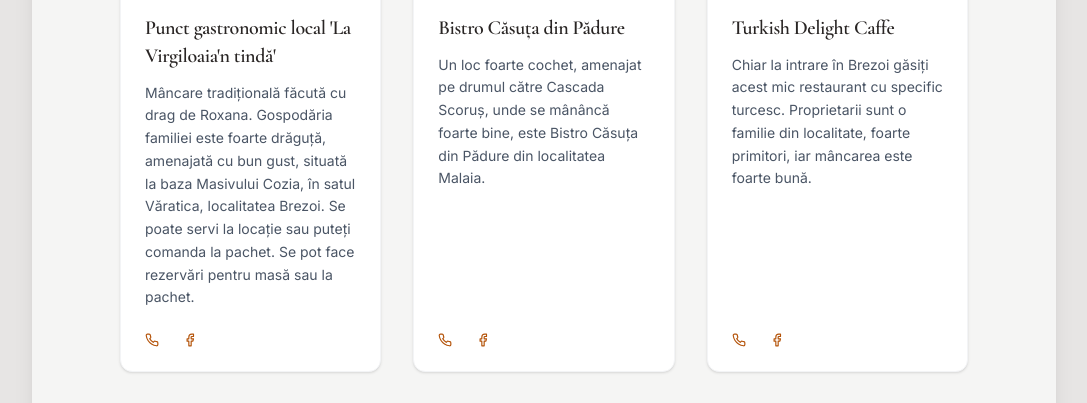
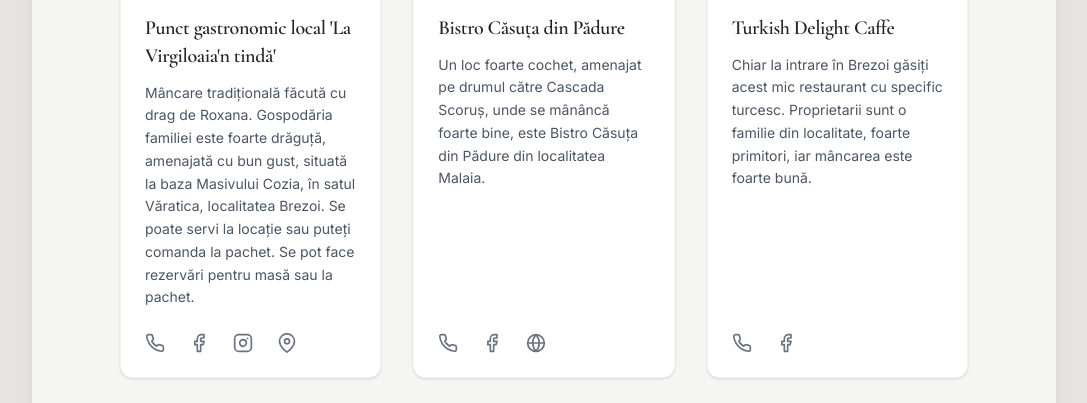
Before and after one commit to MariucaO/Camping_Next, a Next.js app: page / in a window 1280 px wide. Shown: the part 11391-11794 px from the top of the page, without its empty margins (96-1183 px from the left). Built offline with nearby package versions, Linux system fonts and the light colour scheme.

Commit message:
Done activities

```diff
--- a/components/activities/ActivityCard.jsx
+++ b/components/activities/ActivityCard.jsx
@@ -1,10 +1,11 @@
-import { FiPhone, FiInstagram, FiFacebook, FiGlobe } from "react-icons/fi";
+import { FiPhone, FiFacebook, FiInstagram, FiGlobe, FiMapPin } from "react-icons/fi";
 
 export default function ActivityCard({ item }) {
+  if (!item) return null;
+
   return (
-    <div className="bg-white p-6 rounded-xl border border-gray-100 shadow-sm flex flex-col">
-
-      {/* 1. Imaginea - Acum o adăugăm ca să apară! */}
+    <div className="bg-white p-6 rounded-xl border border-gray-100 shadow-sm flex flex-col h-full">
+      {/* 1. Imaginea */}
       {item.gallery && item.gallery[0] && (
         <div className="w-full h-48 mb-4 overflow-hidden rounded-lg">
           <img
@@ -15,34 +16,40 @@ export default function ActivityCard({ item }) {
         </div>
       )}
 
-      {/* 2. Titlul și descrierea */}
+      {/* 2. Titlu și Descriere */}
       <h3 className="text-xl font-semibold mb-3">{item.title}</h3>
-      <p className="text-gray-600 text-sm leading-relaxed mb-6">{item.description}</p>
+      <p className="text-gray-600 text-sm leading-relaxed mb-6 flex-grow">{item.description}</p>
 
-      {/* 3. Link-uri - Stil Footer */}
+      {/* 3. Link-uri - Toate în stilul Feather (Fi...) */}
       <div className="flex flex-wrap items-center gap-6 mt-auto">
 
         {item.links?.phone && item.links.phone !== "" && (
-          <a href={`tel:${item.links.phone}`} className="flex items-center gap-2 text-gray-500 hover:text-[var(--accent)] transition-colors text-sm">
-            <FiPhone className="text-[var(--accent)]" />
+          <a href={`tel:${item.links.phone}`} className="text-gray-500 hover:text-[var(--accent)] transition-colors">
+            <FiPhone size={20} strokeWidth={2} />
           </a>
         )}
 
         {item.links?.fb && item.links.fb !== "" && (
-          <a href={item.links.fb} target="_blank" rel="noopener noreferrer" className="flex items-center gap-2 text-gray-500 hover:text-[var(--accent)] transition-colors text-sm">
-            <FiFacebook className="text-[var(--accent)]" />
+          <a href={item.links.fb} target="_blank" rel="noopener noreferrer" className="text-gray-500 hover:text-[var(--accent)] transition-colors">
+            <FiFacebook size={20} strokeWidth={2} />
           </a>
         )}
 
         {item.links?.insta && item.links.insta !== "" && (
-          <a href={item.links.insta} target="_blank" rel="noopener noreferrer" className="flex items-center gap-2 text-gray-500 hover:text-[var(--accent)] transition-colors text-sm">
-            <FiInstagram className="text-[var(--accent)]" />
+          <a href={item.links.insta} target="_blank" rel="noopener noreferrer" className="text-gray-500 hover:text-[var(--accent)] transition-colors">
+            <FiInstagram size={20} strokeWidth={2} />
           </a>
         )}
 
         {item.links?.web && item.links.web !== "" && (
-          <a href={item.links.web} target="_blank" rel="noopener noreferrer" className="flex items-center gap-2 text-gray-500 hover:text-[var(--accent)] transition-colors text-sm">
-            <FiGlobe className="text-[var(--accent)]" />
+          <a href={item.links.web} target="_blank" rel="noopener noreferrer" className="text-gray-500 hover:text-[var(--accent)] transition-colors">
+            <FiGlobe size={20} strokeWidth={2} />
+          </a>
+        )}
+
+        {item.links?.map && item.links.map !== "" && (
+          <a href={item.links.map} target="_blank" rel="noopener noreferrer" className="text-gray-500 hover:text-[var(--accent)] transition-colors">
+            <FiMapPin size={20} strokeWidth={2} />
           </a>
         )}
       </div>
--- a/components/activities/data.js
+++ b/components/activities/data.js
@@ -1,27 +1,49 @@
 export const activitiesData = {
-  "Gastronomie": {
+  Gastronomie: {
     icon: "🍽️",
     items: [
       {
         title: "Punct gastronomic local 'La Virgiloaia'n tindă'",
-        description: "Mâncare tradițională făcută cu drag de Roxana. Gospodăria familiei este foarte drăguță, amenajată cu bun gust, situată la baza Masivului Cozia, în satul Văratica, localitatea Brezoi. Se poate servi la locație sau puteți comanda la pachet. Se pot face rezervări pentru masă sau la pachet.",
+        description:
+          "Mâncare tradițională făcută cu drag de Roxana. Gospodăria familiei este foarte drăguță, amenajată cu bun gust, situată la baza Masivului Cozia, în satul Văratica, localitatea Brezoi. Se poate servi la locație sau puteți comanda la pachet. Se pot face rezervări pentru masă sau la pachet.",
         content: "",
         gallery: ["/food.jpg"],
-        links: { phone: "0755509434", fb: "https://www.facebook.com/lavirgiloaia", insta: "", web: "", map: "" },
+        links: {
+          phone: "0755509434",
+          fb: "https://www.facebook.com/p/La-Virgiloaian-Tind%C4%83-61560212213023/",
+          insta:
+            "https://www.instagram.com/la_virgiloaia_n_tinda?igsh=MXUydW50bDd3Y20xMw==",
+          web: "",
+          map: "https://maps.app.goo.gl/DwWjNNji2WdGUTLH6",
+        },
       },
       {
         title: "Bistro Căsuța din Pădure",
-        description: "Un loc foarte cochet, amenajat pe drumul către Cascada Scoruș, unde se mânâncă foarte bine, este Bistro Căsuța din Pădure din localitatea Malaia.",
+        description:
+          "Un loc foarte cochet, amenajat pe drumul către Cascada Scoruș, unde se mânâncă foarte bine, este Bistro Căsuța din Pădure din localitatea Malaia.",
         content: ".",
         gallery: ["/casuta_din_padure.jpg"],
-        links: { phone: "0745 129 570", fb: "https://www.facebook.com/CasutaDinPadureMalaia", insta: "", web: "", map: "" },
+        links: {
+          phone: "0745 129 570",
+          fb: "https://www.facebook.com/casutadinpaduremalaia/?locale=ro_RO",
+          insta: "",
+          web: "https://casuta-din-padure.ro/bistro/",
+          map: "",
+        },
       },
       {
         title: "Turkish Delight Caffe",
-        description: "Chiar la intrare în Brezoi găsiți acest mic restaurant cu specific turcesc. Proprietarii sunt o familie din localitate, foarte primitori, iar mâncarea este foarte bună.",
+        description:
+          "Chiar la intrare în Brezoi găsiți acest mic restaurant cu specific turcesc. Proprietarii sunt o familie din localitate, foarte primitori, iar mâncarea este foarte bună.",
         content: ".",
         gallery: ["/turkish_food.jpg"],
-        links: { phone: "0728 275 527", fb: "https://www.facebook.com/turkishdelightbrezoi", insta: "", web: "", map: "" },
+        links: {
+          phone: "0728 275 527",
+          fb: "https://www.facebook.com/p/Turkish-Delight-Caffe-61565990711752/",
+          insta: "",
+          web: "",
+          map: "",
+        },
       },
     ],
   },
@@ -29,46 +51,78 @@ export const activitiesData = {
     icon: "🚲",
     items: [
       {
+        title: "Echitație în natură",
+        description:
+          "Nedeea Vâlceană organizează excursii călare de 1-7 zile. Traseele sunt potrivite atât pentru începători, cât și pentru călăreți avansați. Experiența oferită de Nedeea Vâlceană este chiar unică, atât datorită celor 20 de cai liberi, blânzi și grijulii, cât și a peisajului superb, a mâncării delicioase și a cazării.",
+        content: "",
+        gallery: ["/horsebackriding.jpg"],
+        links: {
+          phone: "0744313135",
+          fb: "https://www.facebook.com/profile.php?id=61559682773629",
+          insta:
+            "https://www.instagram.com/nedeea_valceana?igsh=dng2Y2VvNGVweWI4",
+          web: "https://nedeea-valceana.ro/",
+          map: "",
+        },
+      },
+      {
         title: "Plimbări cu e-bicicletele",
-        description: "Descoperă Alpine Xplore pentru tururi eco-friendly. Se pot închiria biciclete electrice mountain bike, iar la cerere se organizează tururi ghidate. Ghidul este un tânăr localnic, carismatic și iubitor de aventură, iar experiența vă va plăcea cu siguranță.",
+        description:
+          "Descoperă Alpine Xplore pentru tururi eco-friendly. Se pot închiria biciclete electrice mountain bike, iar la cerere se organizează tururi ghidate. Ghidul este un tânăr localnic, carismatic și iubitor de aventură, iar experiența vă va plăcea cu siguranță.",
         content: "",
         gallery: ["/bicycles.jpg"],
-        links: { phone: "0745833567", fb: "https://www.facebook.com/AlpineXplore", insta: "https://www.instagram.com/alpinexplore", web: "https://alpinexplore.ro", map: "" },
+        links: {
+          phone: "0745 833 567",
+          fb: "https://www.facebook.com/BikuOfficial/",
+          insta: "",
+          web: "",
+          map: "",
+        },
       },
       {
         title: "Ghidaj montan",
-        description: "Trasee asistate către Masivul Cozia, Pietrele Doabrei, Muchia Delușelului sau Dealul Proienilor. Colaborăm cu ghizi locali calificați, care adaptează traseele pentru nevoile grupului.",
+        description:
+          "Trasee asistate către Masivul Cozia, Pietrele Doabrei, Muchia Delușelului sau Dealul Proienilor. Colaborăm cu ghizi locali calificați, care adaptează traseele pentru nevoile grupului.",
         content: "",
         gallery: ["/mountainlandscape1.jpg"],
-        links: { phone: "0730701781", fb: "https://www.facebook.com/salvamontbrezoi", insta: "", web: "", map: "" },
+        links: {
+          phone: "0730701781",
+          fb: "https://www.facebook.com/salvamontbrezoi",
+          insta: "",
+          web: "",
+          map: "",
+        },
       },
-      {
-        title: "Echitație în natură",
-        description: "Nedeea Vâlceană organizează excursii călare de 1-7 zile. Traseele sunt potrivite atât pentru începători, cât și pentru călăreți avansați. Experiența oferită de Nedeea Vâlceană este chiar unică, atât datorită celor 20 de cai liberi, blânzi și grijulii, cât și a peisajului superb, a mâncării delicioase și a cazării.",
-        content: "",
-        gallery: ["/horsebackriding.jpg"],
-        links: { phone: "0744313135", fb: "https://www.facebook.com/nedeeavalceana", insta: "https://www.instagram.com/nedeeavalceana", web: "https://nedeeavalceana.ro", map: "" },
-      },
+
       {
         title: "Drumeție spre Cascada Scoruș",
-        description: "Acesta este un traseu montan foarte accesibil, dar este nevoie de încălțăminte de munte. Urcarea are loc pe drum forestier și apoi pe potecă amenajată, pe marginea Pârâului Scoruș. La intrare pe traseu găsiți și Pensiunea Căsuța din Pădure, care are un bistro grozav.",
+        description:
+          "Acesta este un traseu montan foarte accesibil, dar este nevoie de încălțăminte de munte. Urcarea are loc pe drum forestier și apoi pe potecă amenajată, pe marginea Pârâului Scoruș. La intrare pe traseu găsiți și Pensiunea Căsuța din Pădure, care are un bistro grozav.",
         content: " ",
         gallery: ["/cascada_scorus.jpg"],
         links: { phone: "0744313135", fb: "", insta: "", web: "", map: "" },
       },
       {
         title: "Turn de escaladă",
-        description: "Acest turn de escaladă se află în localitatea Brezoi, în incinta spațiului cultural creat de Bikers for Humanity pentru copii. Turnul are diferite grade de dificultate și poate fi folosit la liber, de cei care au echipament sau în urma unei rezervări către Asociația Salvatorii Montani Brezoi, care oferă echipamente de cățărare și ajutor celor interesați.",
+        description:
+          "Acest turn de escaladă se află în localitatea Brezoi, în incinta spațiului cultural creat de Bikers for Humanity pentru copii. Turnul are diferite grade de dificultate și poate fi folosit la liber, de cei care au echipament sau în urma unei rezervări către Asociația Salvatorii Montani Brezoi, care oferă echipamente de cățărare și ajutor celor interesați.",
         content: "",
         gallery: ["/turn_catarari.jpg"],
-        links: { phone: "0730701781", fb: "https://www.facebook.com/salvamontbrezoi", insta: "", web: "", map: "" },
+        links: {
+          phone: "0730701781",
+          fb: "https://www.facebook.com/salvamontbrezoi",
+          insta: "",
+          web: "",
+          map: "",
+        },
       },
       {
         title: "Trasee montane",
-        description: "Zona este deosebit de frumoasă și vă îndemnăm să plecați pe trasee ca să vă convingeți. Puteți să parcurgeți de la trasee mai dificile spre Vf. Cozia sau Vf Narățu, până la plimbări de câteva ore pe Valea Doabrei, Muchia Delușelului, Vârful Țurțudan, Dealul Proienilor. Recomandăm să vă informați în prealabil și să vă echipați cu ghete/bocanci de munte.",
+        description:
+          "Zona este deosebit de frumoasă și vă îndemnăm să plecați pe trasee ca să vă convingeți. Puteți să parcurgeți de la trasee mai dificile spre Vf. Cozia sau Vf Narățu, până la plimbări de câteva ore pe Valea Doabrei, Muchia Delușelului, Vârful Țurțudan, Dealul Proienilor. Recomandăm să vă informați în prealabil și să vă echipați cu ghete/bocanci de munte.",
         content: "",
         gallery: ["/trasee_montane.jpg"],
-        links: { phone: "", fb: "", insta: "", web: "", map: "" },
+        links: { phone: "", fb: "", insta: "", web: "https://valceaturistica.ro/brezoi/atractii/", map: "" },
       },
     ],
   },
@@ -77,31 +131,59 @@ export const activitiesData = {
     items: [
       {
         title: "Muzică live la Brezoi",
-        description: "La 10 minute de mers pe jos de livada noastră se află festivalul de muzică, unde sunt organizate concerte pe toată perioada verii. În afară de Open Air Blues festival din iulie, anul acesta mai sunt încă 2 evenimente muzicale mari, Bikers for Humanity Rock Fest și Brezoi Folk Festival.",
+        description:
+          "La 10 minute de mers pe jos de livada noastră se află festivalul de muzică, unde sunt organizate concerte pe toată perioada verii. În afară de Open Air Blues festival din iulie, anul acesta mai sunt încă 2 evenimente muzicale mari, Bikers for Humanity Rock Fest și Brezoi Folk Festival.",
         content: "",
         gallery: ["/festival.jpg"],
-        links: { phone: "0761312655", fb: "https://www.facebook.com/OpenAirBluesFestivalBrezoi", insta: "https://www.instagram.com/brezoiblues", web: "https://brezoi.ro", map: "" },
+        links: {
+          phone: "0761312655",
+          fb: "https://www.facebook.com/OpenAirBluesFestivalBrezoi",
+          insta: "",
+          web: "https://m.iabilet.ro/bilete-summer-camp-brezoi-venue-4887/",
+          map: "",
+        },
       },
       {
         title: "Băi Termale",
-        description: "Bogăția pământului, apele termale de la Călimănești-Căciulata sunt aproape de noi. La numai 15 km de Brezoi, se află vestita stațiune balneo-climaterică de pe Valea Oltului. Aici puteți opta pentru un număr mare de locații unde puteți înota și beneficia de alte proceduri conexe băilor termale.",
+        description:
+          "Bogăția pământului, apele termale de la Călimănești-Căciulata sunt aproape de noi. La numai 15 km de Brezoi, se află vestita stațiune balneo-climaterică de pe Valea Oltului. Aici puteți opta pentru un număr mare de locații unde puteți înota și beneficia de alte proceduri conexe băilor termale.",
         content: "",
         gallery: ["/thermals.jpg"],
-        links: { phone: "", fb: "", insta: "", web: "", map: "" },
+        links: {
+          phone: "",
+          fb: "",
+          insta: "",
+          web: "https://valceaturistica.ro/calimanesti-caciulata/",
+          map: "",
+        },
       },
       {
         title: "Mănăstirile vâlcene",
-        description: "Poți face un tur cultural pe la unele dintre cele mai frumoase mănăstiri din zonă. Suficient de aproape de Brezoi încât să poată fi vizitate într-o singură zi: Cozia, Berislăvești, Turnu, Stânișoara, Cornet, aceste mănăstiri, unele foarte vechi, oferă prilejul de a admira arhitectura religioasă specifică evului mediu românesc, picturile deosebite, dar și mediul natural foarte frumos în care au fost construite.",
+        description:
+          "Poți face un tur cultural pe la unele dintre cele mai frumoase mănăstiri din zonă. Suficient de aproape de Brezoi încât să poată fi vizitate într-o singură zi: Cozia, Berislăvești, Turnu, Stânișoara, Cornet, aceste mănăstiri, unele foarte vechi, oferă prilejul de a admira arhitectura religioasă specifică evului mediu românesc, picturile deosebite, dar și mediul natural foarte frumos în care au fost construite.",
         content: "",
         gallery: ["/manastiri.jpg"],
-        links: { phone: "", fb: "", insta: "", web: "", map: "" },
+        links: {
+          phone: "",
+          fb: "",
+          insta: "",
+          web: "https://valceaturistica.ro/manastiri-valcea/",
+          map: "",
+        },
       },
       {
         title: "Dexiworld Park",
-        description: "Copiii, dar și adulții, vor fi foarte încântați de acest parc mare, amenajat foarte frumos. Este mare și sunt numeroase replici cât se poate de realiste cu dinozauri. Acolo se pot servi gustări, există locuri umbroase pe marginea unui pârâu și sunt destule atracții pentru cei mici.",
+        description:
+          "Copiii, dar și adulții, vor fi foarte încântați de acest parc mare, amenajat foarte frumos. Este mare și sunt numeroase replici cât se poate de realiste cu dinozauri. Acolo se pot servi gustări, există locuri umbroase pe marginea unui pârâu și sunt destule atracții pentru cei mici.",
         content: "",
         gallery: ["/dino.jpg"],
-        links: { phone: "", fb: "https://www.facebook.com/DexiworldPark", insta: "", web: "https://dexiworld.ro", map: "" },
+        links: {
+          phone: "",
+          fb: "https://www.facebook.com/profile.php?id=61553494637625",
+          insta: "",
+          web: "https://dexiworldpark.ro/?fbclid=IwY2xjawSOiHFleHRuA2FlbQIxMABzcnRjBmFwcF9pZBAyMjIwMzkxNzg4MjAwODkyAAEeRw0Yy3NlAwGDF-xXVxP7YtgEYKaMhbLrZXtXtPaTsxJTXTHCMCrG3xO3T1M_aem_Pgu1tApy0gvEvp8RP-E62w",
+          map: "",
+        },
       },
     ],
   },
```
